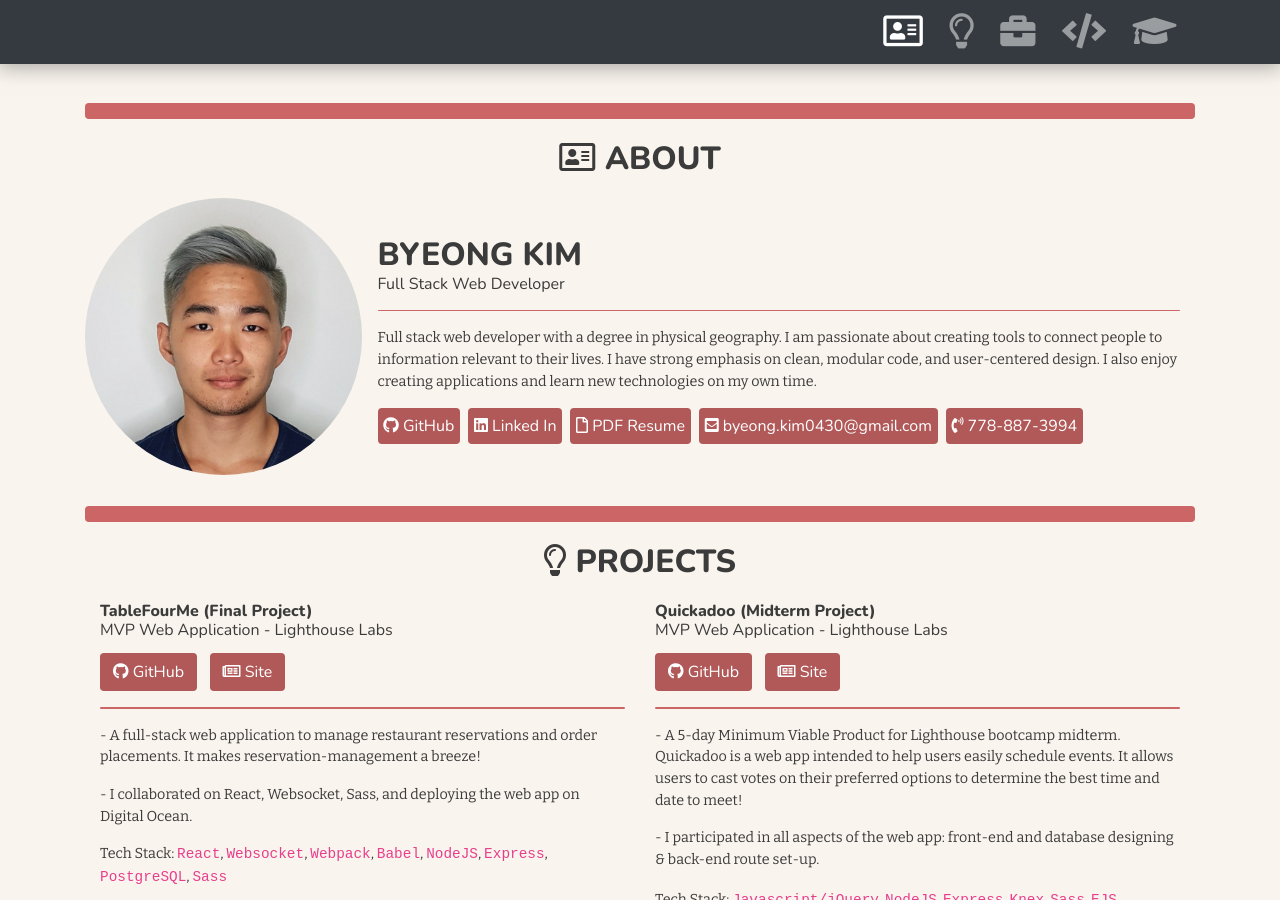
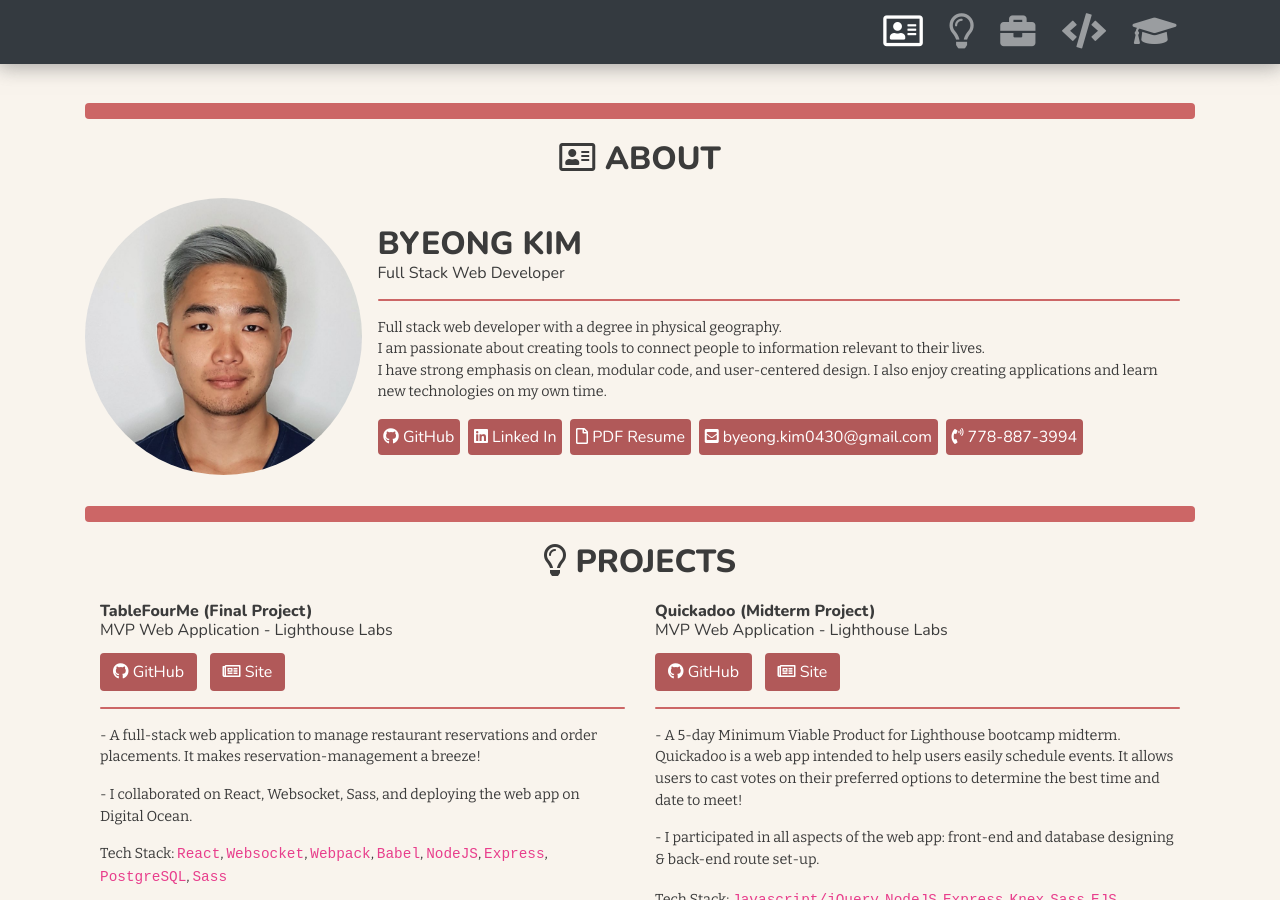
Before and after one commit to byeong0430/byeong0430.github.io, a Jekyll site: the page built from index.html, in a window 1280 px wide and 900 px high. Built offline with Jekyll 4.4.1, drawn with Linux system fonts in a browser that asks for light colours; nearby versions of some CDN libraries.

Commit message:
Add linebreak

```diff
--- a/_config.yml
+++ b/_config.yml
@@ -18,8 +18,8 @@ role: Full Stack Web Developer
 email: byeong.kim0430@gmail.com
 telephone: 778-887-3994
 description: > # this means to ignore newlines until "baseurl:"
-  Full stack web developer with a degree in physical geography.
-  I am passionate about creating tools to connect people to information relevant to their lives.
+  Full stack web developer with a degree in physical geography.<br />
+  I am passionate about creating tools to connect people to information relevant to their lives.<br />
   I have strong emphasis on clean, modular code, and user-centered design. I also enjoy creating applications and learn new technologies on my own time.
 baseurl: "" # the subpath of your site, e.g. /blog
 url: "http://byeong0430.github.io" # the base hostname & protocol for your site
```
